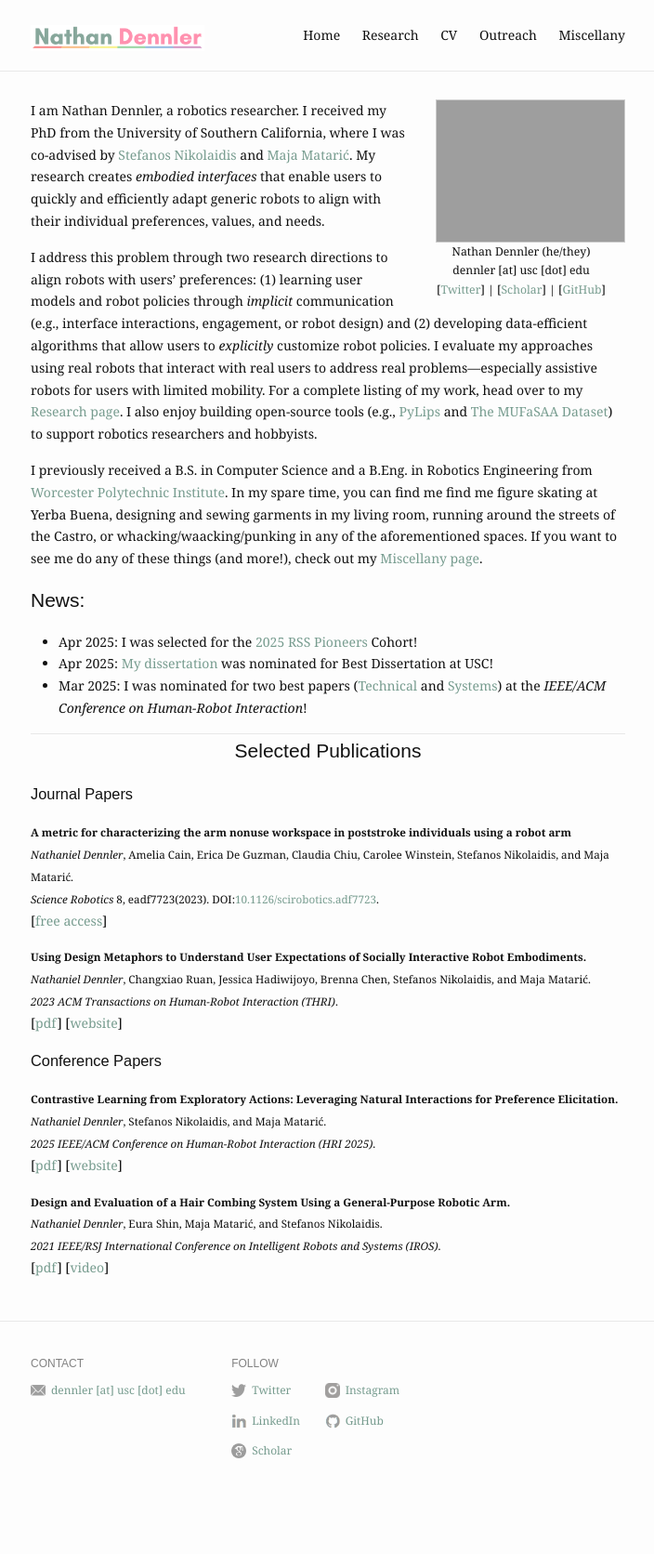
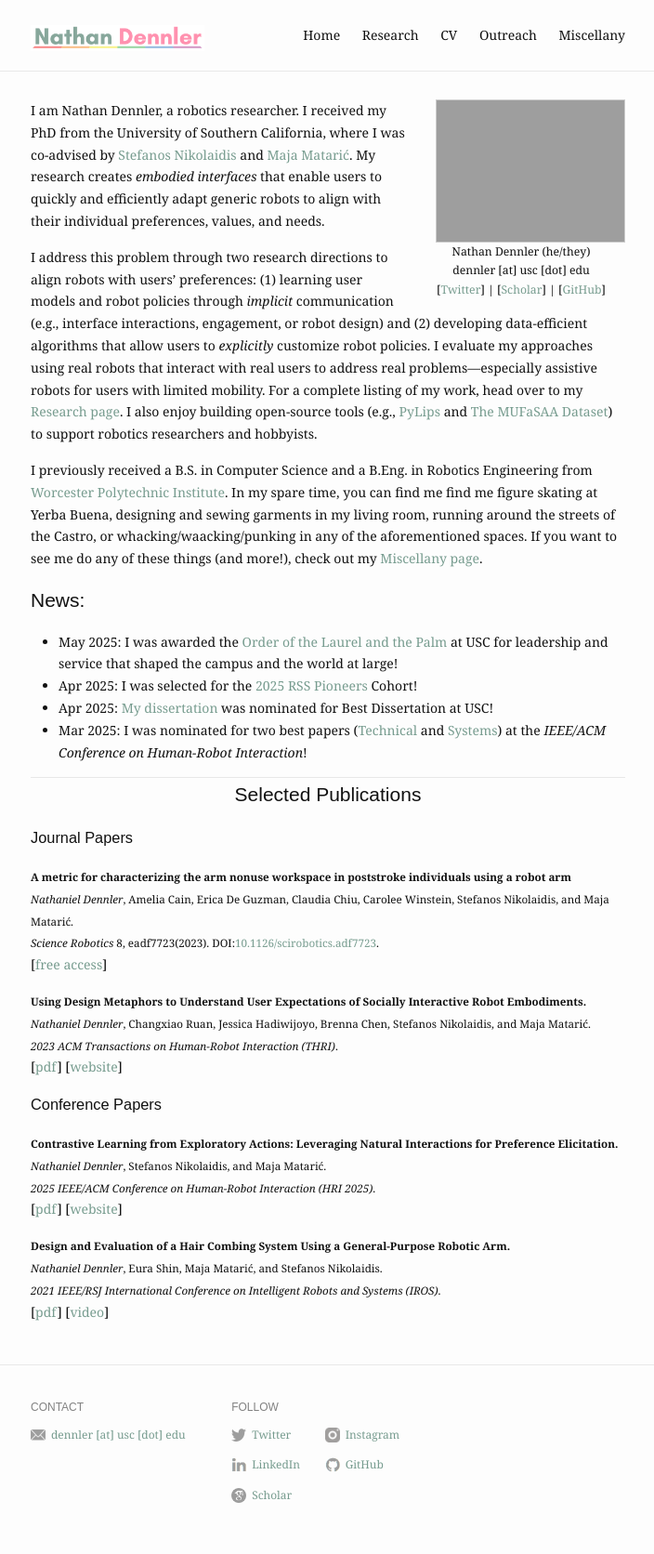
Before and after one commit to ndennler/ndennler.github.io, a Jekyll site: the page built from index.md, in a window 1280 px wide. Shown: the whole page at 93% size, without its empty margins (287-991 px from the left). Built offline with Jekyll 4.4.1, drawn with Linux system fonts in a browser that asks for light colours; before the commit the page ends 1624 px from its top, so only the background shows below that.

Commit message:
Update index.md

```diff
--- a/index.md
+++ b/index.md
@@ -16,6 +16,7 @@ profile_picture:
 </p>
 
 ## News:
+- May 2025: I was awarded the [Order of the Laurel and the Palm](https://studentrecognition.usc.edu/the-awards/) at USC for leadership and service that shaped the campus and the world at large!
 - Apr 2025: I was selected for the [2025 RSS Pioneers](https://sites.google.com/view/rsspioneers2025/) Cohort!
 - Apr 2025: [My dissertation](https://digitallibrary.usc.edu/Share/300et24g16gsvbm51yw2u1r3kg11chvt) was nominated for Best Dissertation at USC!
 - Mar 2025: I was nominated for two best papers ([Technical](https://dl.acm.org/doi/10.5555/3721488.3721584) and [Systems](https://dl.acm.org/doi/10.5555/3721488.3721564)) at the _IEEE/ACM Conference on Human-Robot Interaction_!
```
